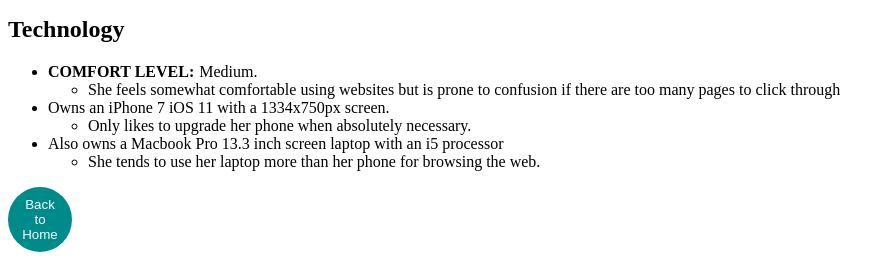
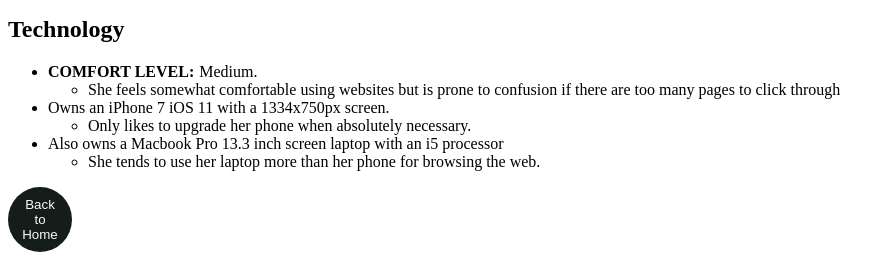
Before and after one commit to jisbell347/data-design, a PHP site: page /rebecca.php in a window 1280 px wide. Shown: the part 768-1028 px from the top of the page, without its empty margins (0-895 px from the left). Run offline with PHP 8.4, Linux system fonts and the light colour scheme.

Commit message:
Adjusted <a> element selector

```diff
--- a/epic/css/styles.css
+++ b/epic/css/styles.css
@@ -25,7 +25,6 @@
 
 a {
 	color: ghostwhite;
-	list-style: none;
 	text-decoration: none;
 }
 
@@ -43,7 +42,7 @@ a {
 
 /*Sets background color and border style of button element*/
 .btn {
-	background-color: darkcyan;
+	background-color: #141d19;
 	border-radius: 50%;
 	border: none;
 	padding: 10px;
```
